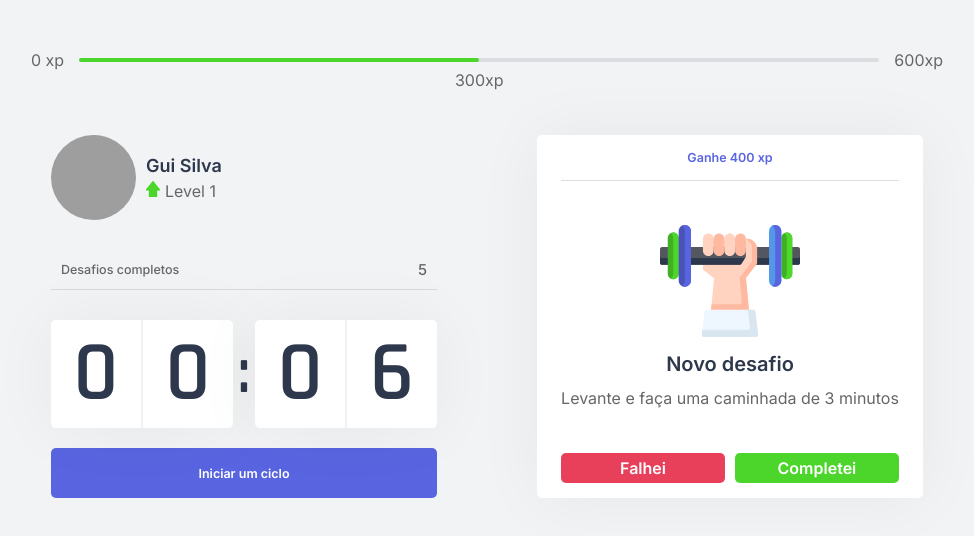
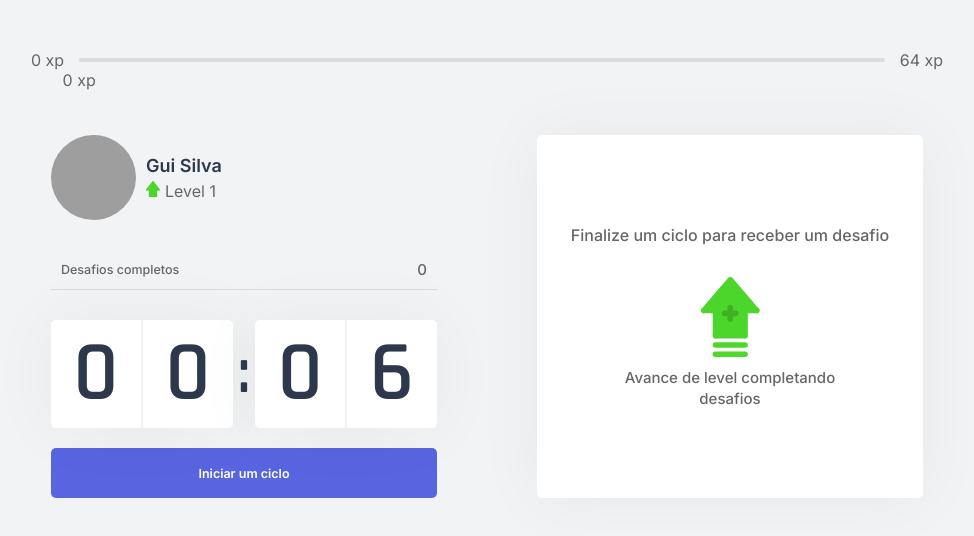
Before and after one commit to Gui-dev/node-next, a Next.js app in the folder web/: page / in a window 1280 px wide. Shown: the top 536 px of the page, without its empty margins (153-1127 px from the left). Built offline with nearby package versions, Linux system fonts and the light colour scheme; grey boxes are pictures that could not be loaded.

Commit message:
feat: add context Challenges

```diff
--- a/web/src/components/ChallengeBox/index.tsx
+++ b/web/src/components/ChallengeBox/index.tsx
@@ -1,25 +1,30 @@
 import { Container, ChallengeActive, FailedButton, SucceededButton, ChallengeNotActive } from './style'
+import { useChallenges } from './../../hooks/ChallengesContext'
 
 export const ChallengeBox: React.FC = () => {
-  const hasActiveChallenge = true
+  const { activeChallenge, resetChallenge } = useChallenges()
 
   return (
     <Container>
-      { hasActiveChallenge
+      { activeChallenge
         ? (
           <ChallengeActive>
             <header>
-              <h2>Ganhe 400 xp</h2>
+              <h2>Ganhe { activeChallenge.amount } xp</h2>
             </header>
 
             <main>
-              <img src="icons/body.svg" alt="Novo Desafio"/>
+              <img src={`icons/${activeChallenge.type}.svg`} alt="Novo Desafio"/>
               <strong>Novo desafio</strong>
-              <p>Levante e faça uma caminhada de 3 minutos</p>
+              <p>{ activeChallenge.description }</p>
             </main>
 
             <footer>
-              <FailedButton>Falhei</FailedButton>
+              <FailedButton
+                onClick={ resetChallenge }
+              >
+                Falhei
+              </FailedButton>
 
               <SucceededButton>Completei</SucceededButton>
             </footer>
--- a/web/src/components/CompletedChallenges/index.tsx
+++ b/web/src/components/CompletedChallenges/index.tsx
@@ -1,10 +1,13 @@
+import { useChallenges } from './../../hooks/ChallengesContext'
 import { Container } from './style'
 
 export const CompletedChallenges: React.FC = () => {
+  const { challengesCompleted } = useChallenges()
+
   return (
     <Container>
       <span>Desafios completos</span>
-      <span>5</span>
+      <span>{ challengesCompleted }</span>
     </Container>
   )
 }
--- a/web/src/components/Countdown/index.tsx
+++ b/web/src/components/Countdown/index.tsx
@@ -1,4 +1,6 @@
 import { useEffect, useState } from 'react'
+
+import { useChallenges } from './../../hooks/ChallengesContext'
 import { Container, CountdownButton } from './style'
 
 export const Countdown: React.FC = () => {
@@ -12,6 +14,8 @@ export const Countdown: React.FC = () => {
   const [minuteLeft, minuteRight] = String(minutes).padStart(2, '0').split('')
   const [secondLeft, secondRight] = String(seconds).padStart(2, '0').split('')
 
+  const { startNewChallenge } = useChallenges()
+
   useEffect(() => {
     if (isActive && time > 0) {
       countdownTimeout = setTimeout(() => {
@@ -20,6 +24,7 @@ export const Countdown: React.FC = () => {
     } else if (isActive && time === 0) {
       setHasFineshed(true)
       setIsActive(false)
+      startNewChallenge()
     }
   }, [isActive, time])
 
--- a/web/src/components/ExperienceBar/index.tsx
+++ b/web/src/components/ExperienceBar/index.tsx
@@ -1,19 +1,24 @@
+import { useChallenges } from './../../hooks/ChallengesContext'
 import { Container } from './style'
 
 export const ExperienceBar: React.FC = () => {
+  const { currentExperience, experienceToNextLevel } = useChallenges()
+
+  const percentToNextLevel = Math.round((currentExperience * 100) / experienceToNextLevel)
+
   return (
     <Container>
       <span>0 xp</span>
       <div>
-        <div style={{ width: '50%' }}/>
+        <div style={{ width: `${percentToNextLevel}%` }}/>
         <span
-          style={{ left: '50%' }}
+          style={{ left: `${percentToNextLevel}%` }}
           className="current-experience"
         >
-          300xp
+          {currentExperience} xp
         </span>
       </div>
-      <span>600xp</span>
+      <span>{experienceToNextLevel} xp</span>
     </Container>
   )
 }
--- a/web/src/pages/_app.tsx
+++ b/web/src/pages/_app.tsx
@@ -3,16 +3,17 @@ import { AppProps } from 'next/app'
 
 import GlobalStyle from './../styles/global'
 import { ExperienceBar } from './../components/ExperienceBar'
+import { ChallengesProvider } from './../hooks/ChallengesContext'
 
 export default function App ({ Component, pageProps }: AppProps) {
   return (
-    <>
+    <ChallengesProvider>
       <Head>
         <title>Moveit</title>
       </Head>
       <GlobalStyle />
       <ExperienceBar />
       <Component { ...pageProps }/>
-    </>
+    </ChallengesProvider>
   )
 }
```
